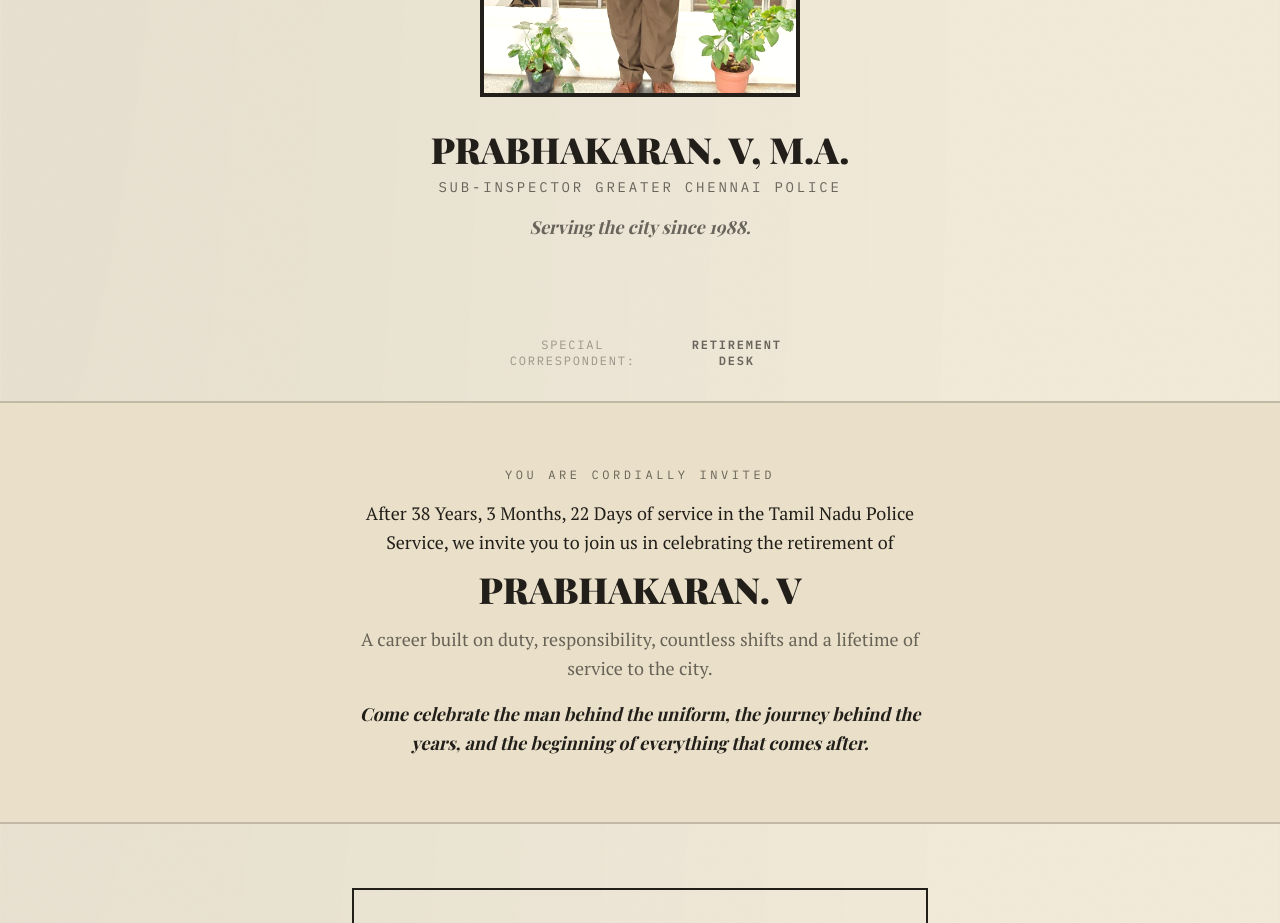
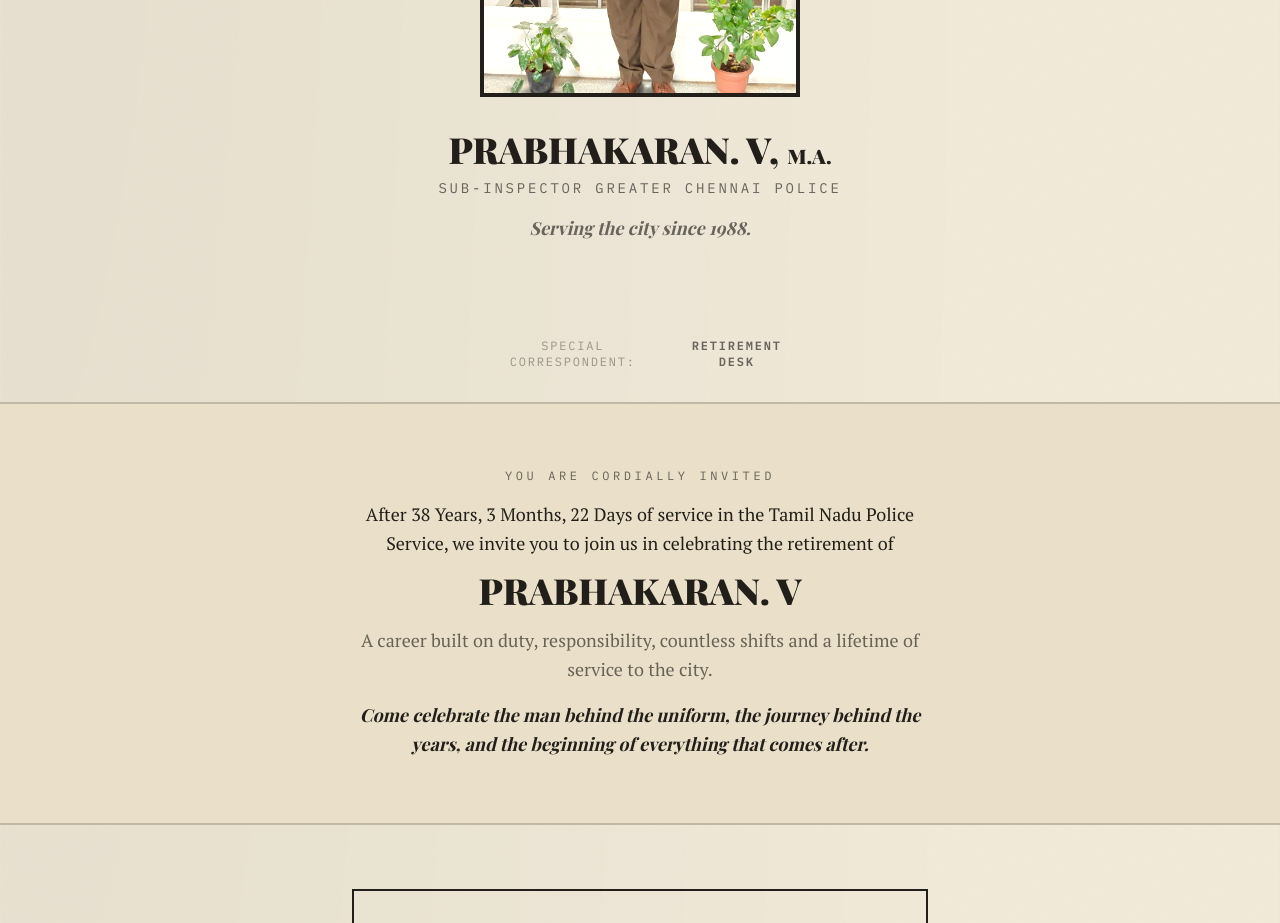
Before and after one commit to Sabari2810/retirement-function, a Next.js app: page / in a window 1280 px wide. Shown: the part 860-1783 px from the top of the page. Built offline with nearby package versions, Linux system fonts and the light colour scheme; a web font is replaced by a local one.

Commit message:
Reduce M.A. qualification font size next to the name

```diff
--- a/components/Hero.tsx
+++ b/components/Hero.tsx
@@ -53,7 +53,7 @@
         animate={reduce ? undefined : { opacity: 1, y: 0 }}
         transition={stagger(3)}
       >
-        {officer.name}, {officer.qualification}
+        {officer.name}, <span className="text-base sm:text-xl">{officer.qualification}</span>
       </motion.h3>
 
       <motion.p
```
